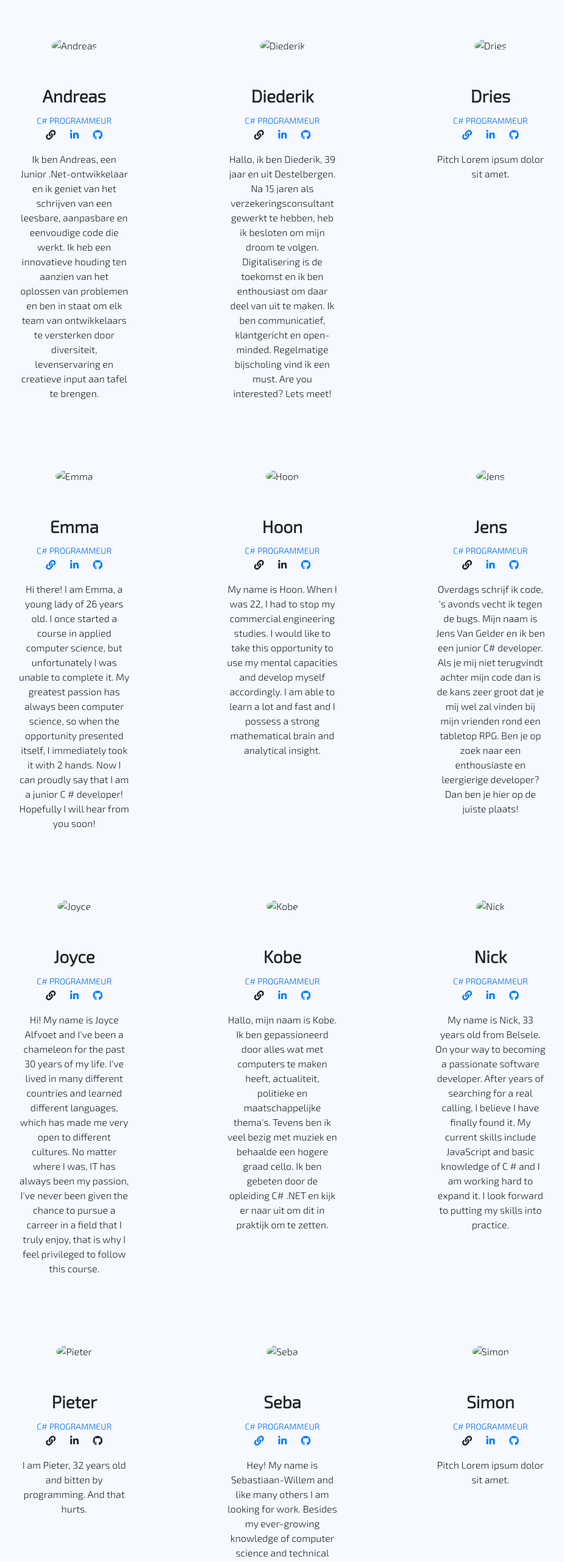
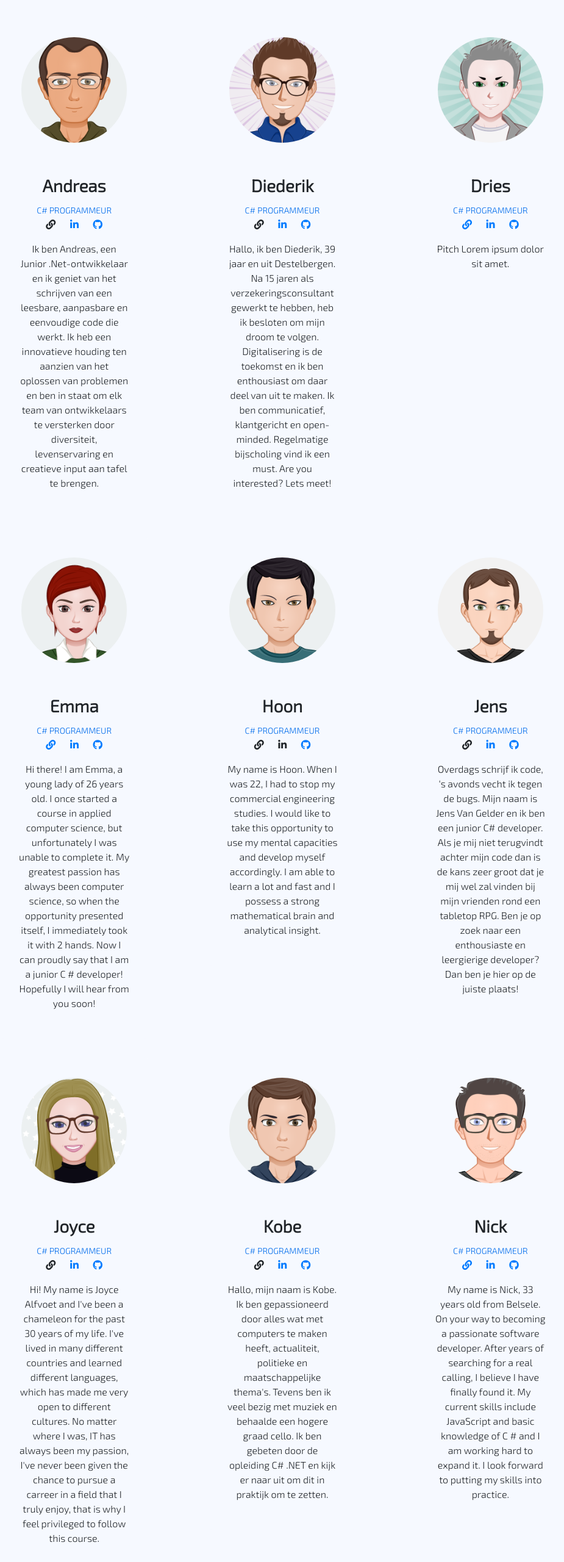
Before and after one commit to DotEmms/dotnet-jobday, a plain HTML site: page FR-BE/index.html in a window 1280 px wide. Shown: the part 1224-3785 px from the top of the page at 61% size, without its empty margins (177-1102 px from the left). Drawn offline with nearby package versions, Linux system fonts and the light colour scheme.

Commit message:
Update index.html
FR-BE | Images adjustments

```diff
--- a/FR-BE/index.html
+++ b/FR-BE/index.html
@@ -130,7 +130,7 @@
                 <div class="person-col col-sm-6 col-lg-4 col-xl-4">
                     <div class="single-person">
                         <div class="person-image">
-                            <img src="images/Avatars/Andreas.png" alt="Andreas">
+                            <img src="../images/Avatars/Andreas.png" alt="Andreas">
 
                         </div>
                         <div class="person-info">
@@ -150,7 +150,7 @@
                 <div class="person-col col-sm-6 col-lg-4 col-xl-4">
                     <div class="single-person">
                         <div class="person-image">
-                            <img src="images/Avatars/Diederik.png" alt="Diederik">
+                            <img src="../images/Avatars/Diederik.png" alt="Diederik">
                         </div>
                         <div class="person-info">
                             <h3 class="full-name">Diederik</h3>
@@ -169,7 +169,7 @@
                 <div class="person-col col-sm-6 col-lg-4 col-xl-4">
                     <div class="single-person">
                         <div class="person-image">
-                            <img src="images/Avatars/Dries.png" alt="Dries">
+                            <img src="../images/Avatars/Dries.png" alt="Dries">
                         </div>
                         <div class="person-info">
                             <h3 class="full-name">Dries</h3>
@@ -190,7 +190,7 @@
                 <div class="person-col col-sm-6 col-lg-4 col-xl-4">
                     <div class="single-person">
                         <div class="person-image">
-                            <img src="images/Avatars/Emma.png" alt="Emma">
+                            <img src="/images/Avatars/Emma.png" alt="Emma">
 
                         </div>
                         <div class="person-info">
@@ -223,7 +223,7 @@
                 <div class="person-col col-sm-6 col-lg-4 col-xl-4">
                     <div class="single-person">
                         <div class="person-image">
-                            <img src="images/Avatars/Hoon.png" alt="Hoon">
+                            <img src="/images/Avatars/Hoon.png" alt="Hoon">
                         </div>
                         <div class="person-info">
                             <h3 class="full-name">Hoon</h3>
@@ -254,7 +254,7 @@
                 <div class="person-col col-sm-6 col-lg-4 col-xl-4">
                     <div class="single-person">
                         <div class="person-image">
-                            <img src="images/Avatars/Jens.png" alt="Jens">
+                            <img src="/images/Avatars/Jens.png" alt="Jens">
                         </div>
                         <div class="person-info">
                             <h3 class="full-name">Jens</h3>
@@ -280,7 +280,7 @@
                 <div class="person-col col-sm-6 col-lg-4 col-xl-4">
                     <div class="single-person">
                         <div class="person-image">
-                            <img src="images/Avatars/Joyce.png" alt="Joyce">
+                            <img src="../images/Avatars/Joyce.png" alt="Joyce">
                         </div>
                         <div class="person-info">
                             <h3 class="full-name">Joyce</h3>
@@ -301,7 +301,7 @@
                 <div class="person-col col-sm-6 col-lg-4 col-xl-4">
                     <div class="single-person">
                         <div class="person-image">
-                            <img src="images/Avatars/Kobe.png" alt="Kobe">
+                            <img src="../images/Avatars/Kobe.png" alt="Kobe">
                         </div>
                         <div class="person-info">
                             <h3 class="full-name">Kobe</h3>
@@ -326,7 +326,7 @@
                 <div class="person-col col-sm-6 col-lg-4 col-xl-4">
                     <div class="single-person">
                         <div class="person-image">
-                            <img src="images/Avatars/Nick.png" alt="Nick">
+                            <img src="../images/Avatars/Nick.png" alt="Nick">
                         </div>
                         <div class="person-info">
                             <h3 class="full-name">Nick</h3>
@@ -357,7 +357,7 @@
                 <div class="person-col col-sm-6 col-lg-4 col-xl-4">
                     <div class="single-person">
                         <div class="person-image">
-                            <img src="images/Avatars/Pieter.png" alt="Pieter">
+                            <img src="../images/Avatars/Pieter.png" alt="Pieter">
 
                         </div>
                         <div class="person-info">
@@ -378,7 +378,7 @@
                 <div class="person-col col-sm-6 col-lg-4 col-xl-4">
                     <div class="single-person">
                         <div class="person-image">
-                            <img src="images/Avatars/Seba.png" alt="Seba">
+                            <img src="../images/Avatars/Seba.png" alt="Seba">
                         </div>
                         <div class="person-info">
                             <h3 class="full-name">Seba</h3>
@@ -410,7 +410,7 @@
                 <div class="person-col col-sm-6 col-lg-4 col-xl-4">
                     <div class="single-person">
                         <div class="person-image">
-                            <img src="images/Avatars/Simon.png" alt="Simon">
+                            <img src="../images/Avatars/Simon.png" alt="Simon">
 
                         </div>
                         <div class="person-info">
@@ -432,7 +432,7 @@
                 <div class="person-col col-sm-6 col-lg-4 col-xl-4">
                     <div class="single-person">
                         <div class="person-image">
-                            <img src="images/Avatars/Ward.png" alt="Ward">
+                            <img src="../images/Avatars/Ward.png" alt="Ward">
 
                         </div>
                         <div class="person-info">
@@ -478,7 +478,7 @@
                 <div class="person-col col-sm-6 col-lg-4 col-xl-4">
                     <div class="single-person">
                         <div class="person-image">
-                            <img src="images/Avatars/Marieke.png" alt="Marieke">
+                            <img src="../images/Avatars/Marieke.png" alt="Marieke">
 
                         </div>
                         <div class="person-info">
@@ -504,7 +504,7 @@
                 <div class="person-col col-sm-6 col-lg-4 col-xl-4">
                     <div class="single-person">
                         <div class="person-image">
-                            <img src="images/Avatars/Michiel.png" alt="Michiel">
+                            <img src="../images/Avatars/Michiel.png" alt="Michiel">
                         </div>
                         <div class="person-info">
                             <h3 class="full-name">Michiel</h3>
@@ -614,10 +614,10 @@
     <footer>
         <div class="row">
             <div class="col-sm-12">
-                <img src="images/3-logos.PNG" />
-                <a href="https://www.vdab.be/"><img src="images/vdab.png" /></a>
-                <a href="https://www.obelisk.be/nl"><img src="images/Obelisk.png" /></a>
-                <a href="https://www.multimedi.be/"><img src="images/Multimedi.png" /></a>
+                <img src="../images/3-logos.PNG" />
+                <a href="https://www.vdab.be/"><img src="../images/vdab.png" /></a>
+                <a href="https://www.obelisk.be/nl"><img src="../images/Obelisk.png" /></a>
+                <a href="https://www.multimedi.be/"><img src="../images/Multimedi.png" /></a>
             </div>
         </div>
         <p>Etudiants .NET - 2021</p>
```
